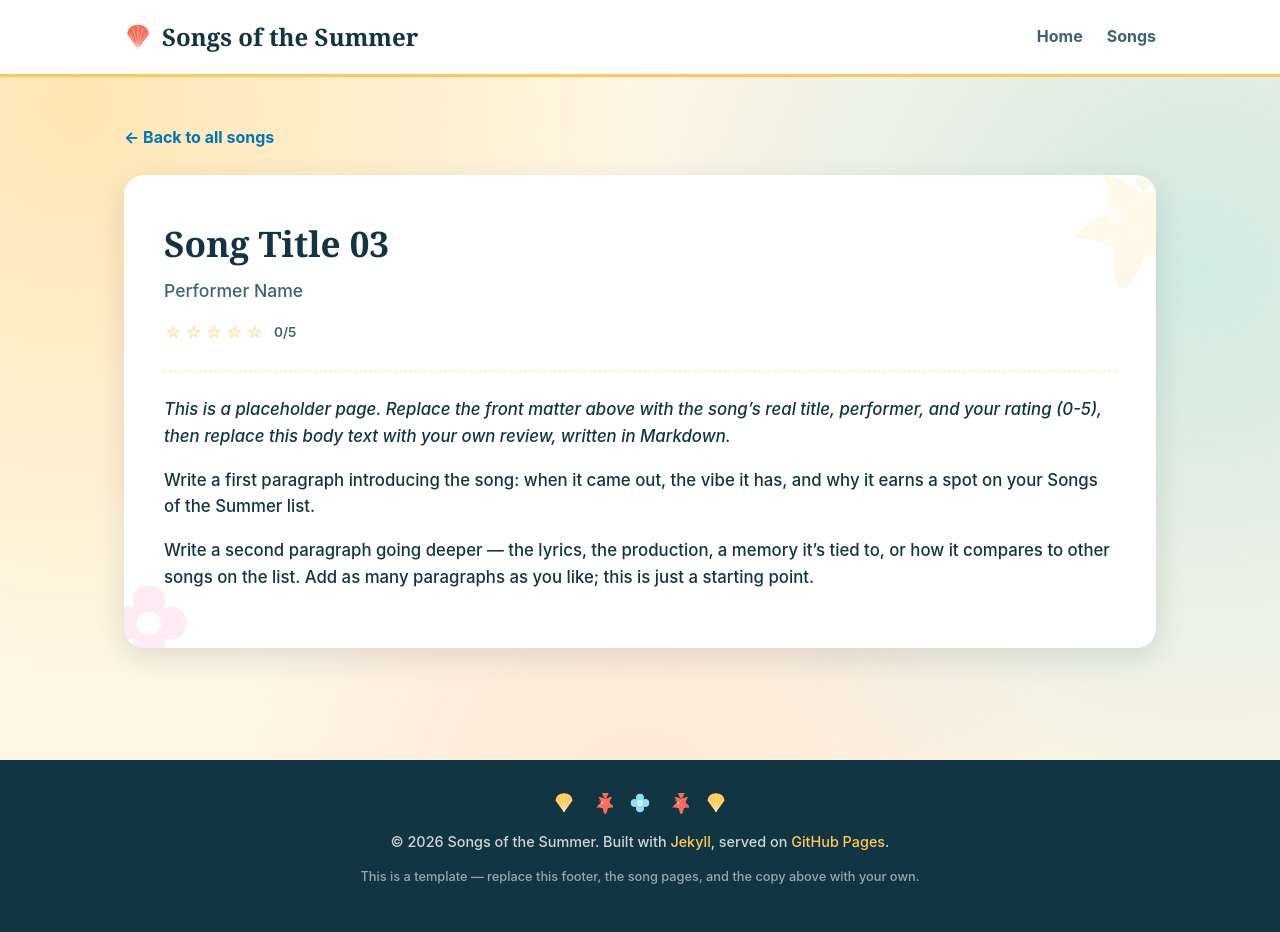
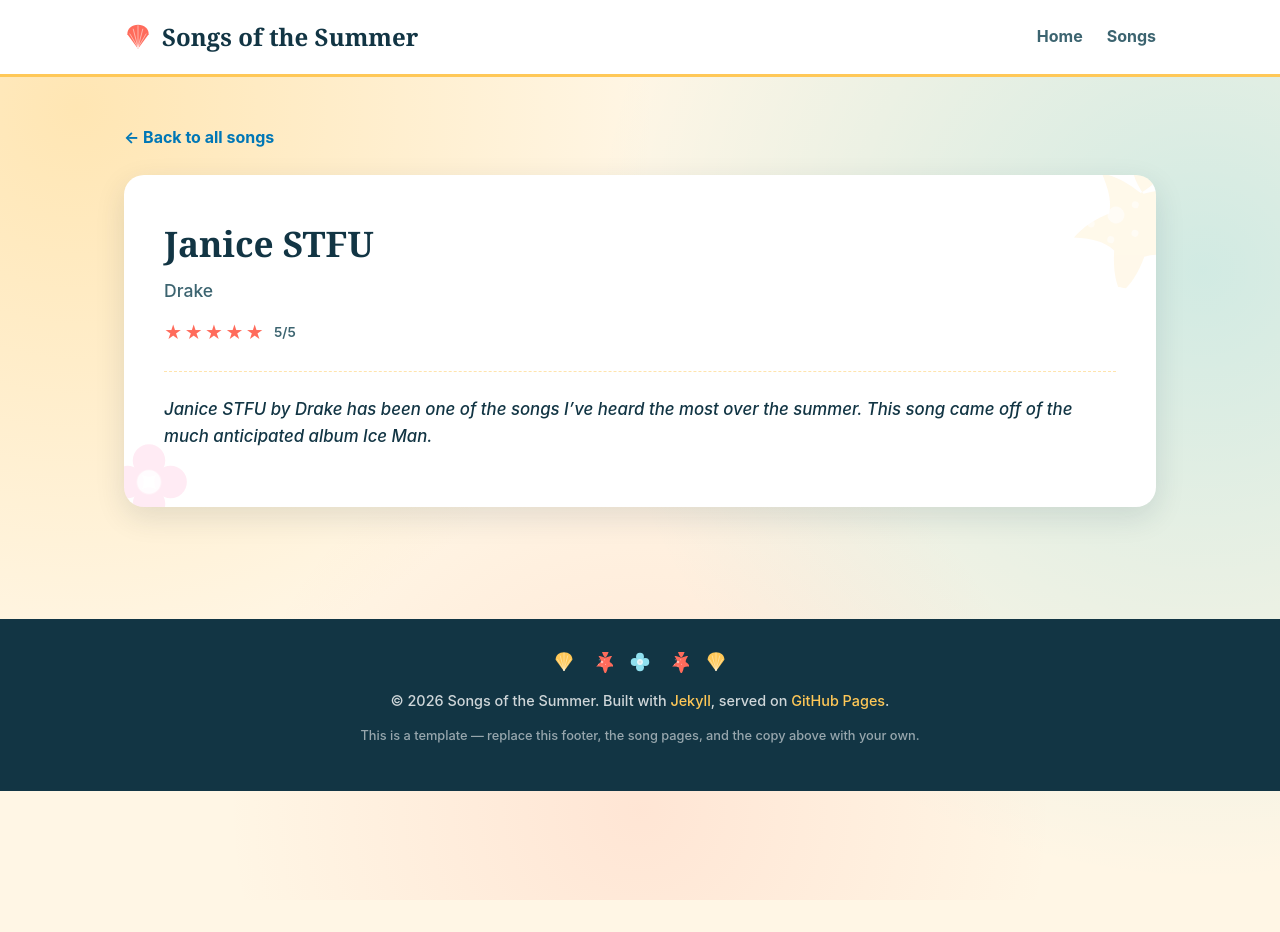
Before and after one commit to zachbranum/songsofthesummer26, a Jekyll site: the page built from _songs/song-03.md, in a window 1280 px wide. Built offline with Jekyll 4.4.1, drawn with Linux system fonts in a browser that asks for light colours; after the commit the page ends 900 px from its top, so only the background shows below that.

Commit message:
Update song details and add review for song 03
Updated song details including title, performer, and rating. Replaced placeholder text with a review of the song 'Janice STFU' by Drake.

```diff
--- a/_songs/song-03.md
+++ b/_songs/song-03.md
@@ -1,17 +1,8 @@
 ---
 song_number: 3
-title: "Song Title 03"
-performer: "Performer Name"
-rating: 0
+title: "Janice STFU"
+performer: "Drake"
+rating: 5
 ---
 
-_This is a placeholder page. Replace the front matter above with the song's real
-title, performer, and your rating (0-5), then replace this body text with your
-own review, written in Markdown._
-
-Write a first paragraph introducing the song: when it came out, the vibe it
-has, and why it earns a spot on your Songs of the Summer list.
-
-Write a second paragraph going deeper &mdash; the lyrics, the production, a
-memory it's tied to, or how it compares to other songs on the list. Add as
-many paragraphs as you like; this is just a starting point.
+_Janice STFU by Drake has been one of the songs I've heard the most over the summer. This song came off of the much anticipated album Ice Man._
```
